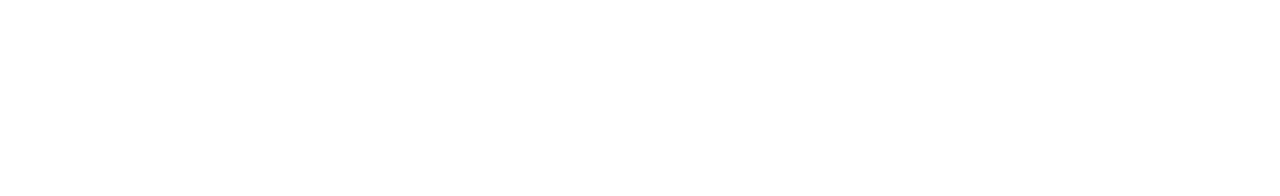
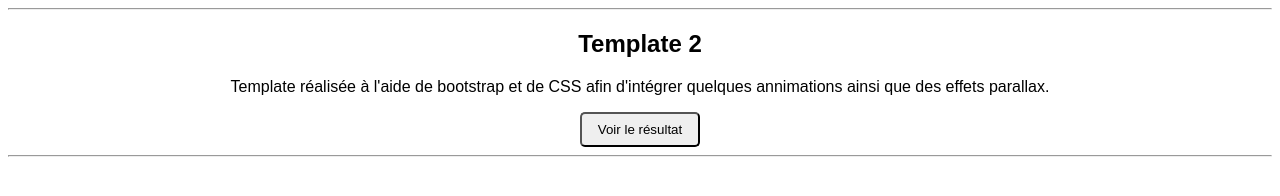
Before and after one commit to Kyodd/rendu-git, a plain HTML site: page index.html in a window 1280 px wide. Drawn offline with Linux system fonts and the light colour scheme.

Commit message:
Template 2 stéphane

```diff
--- a/SCSS/style.scss
+++ b/SCSS/style.scss
@@ -1,7 +1,25 @@
+*::before,
+*::after * {
+  box-sizing: border-box;
+  margin: 0;
+  padding: 0;
+}
+
 body {
+  background-color: red($color: #000000);
+  text-align: center;
+  justify-content: center;
+  font-family: sans-serif;
 
-background-color: red($color: #000000);
-text-align: center;
-justify-content: center;
-
+  .temp2{
+    button{
+        border-radius: 5px;
+        height: 35px;
+        width: 120px;
+        a{
+            text-decoration: none;
+            color: black;
+        }
+    }
+  }
 }
--- a/index.html
+++ b/index.html
@@ -3,9 +3,22 @@
 <head>
     <meta charset="UTF-8">
     <meta name="viewport" content="width=, initial-scale=1.0">
+    <link rel="stylesheet" href="./CSS/style.css">
     <title>Document</title>
 </head>
 <body>
 
+
+    <!-- template2 ---------------------->
+    <hr>
+    <div class="temp2">
+        <h2>Template 2</h2>
+        <p>Template réalisée à l'aide de bootstrap et de CSS afin d'intégrer quelques annimations ainsi que des effets parallax.</p>
+        <a href="https://stephaned7.github.io/templatebootstrapcss/" target="_blank">
+            <button>Voir le résultat</button>
+        </a>
+    </div>
+    <hr>
+        <!-- ---------------------------->
 </body>
 </html>
```
Also changed, not shown: CSS/style.css, 1 other file.
